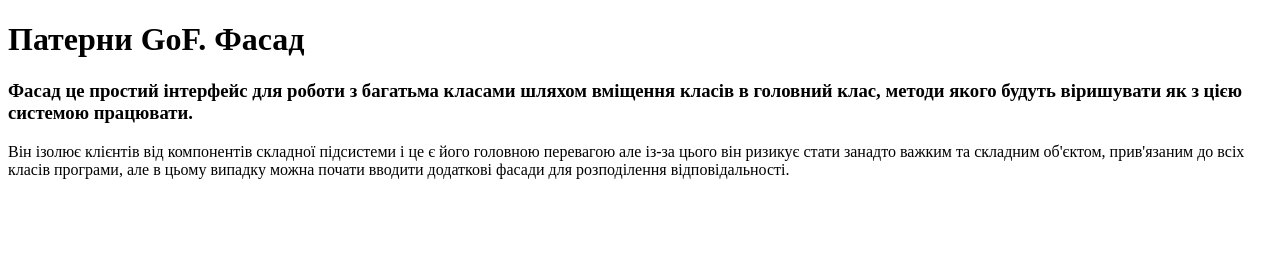
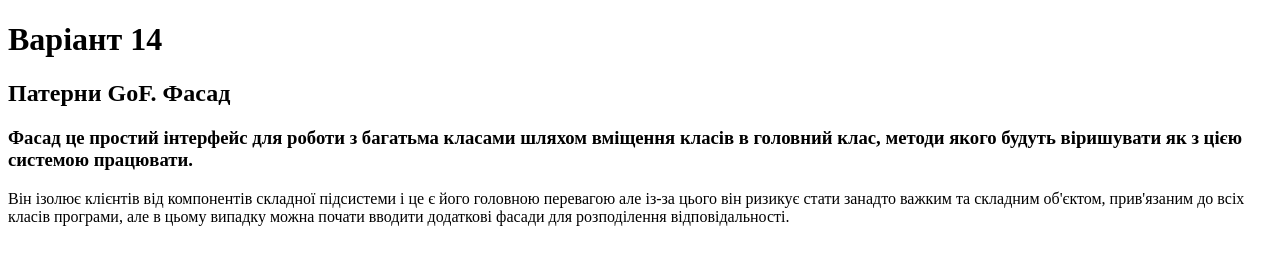
Before and after one commit to gamabuntafrog/patternsMKR1, a plain HTML site: page index.html in a window 1280 px wide. Drawn offline with Linux system fonts and the light colour scheme.

Commit message:
Update index.html

```diff
--- a/index.html
+++ b/index.html
@@ -6,7 +6,8 @@
     <title>Document</title>
 </head>
 <body>
-    <h1>Патерни GoF. Фасад</h1>
+    <h1>Варіант 14</h1>
+    <h2>Патерни GoF. Фасад</h2>
     <h3>
         Фасад це простий інтерфейс для роботи з багатьма класами
         шляхом вміщення класів в головний клас, методи якого будуть віришувати як
```
